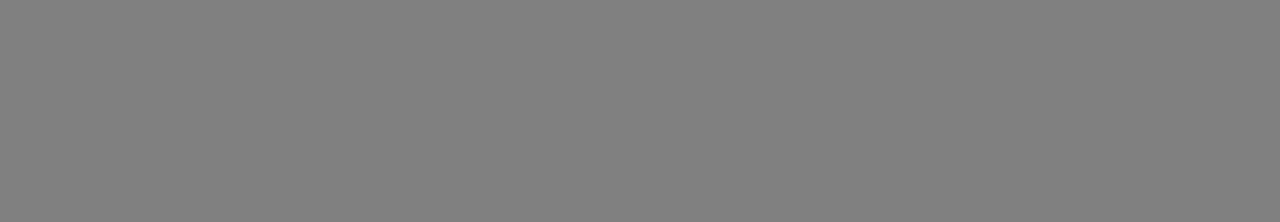
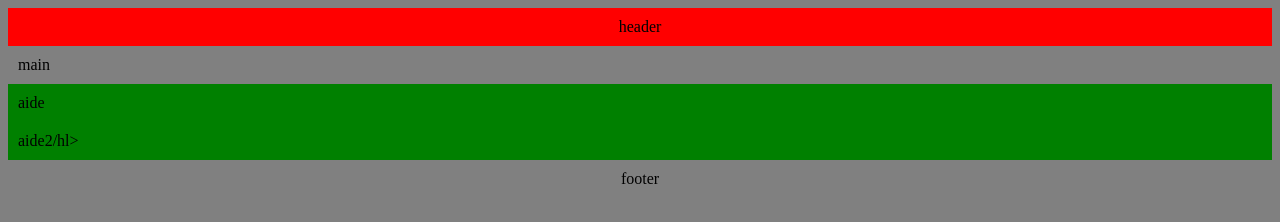
Before and after one commit to g1727010/web2-6, a plain HTML site: page index.html in a window 1280 px wide. Drawn offline with Linux system fonts and the light colour scheme; a web font is replaced by a local one.

Commit message:
Update index.html

```diff
--- a/index.html
+++ b/index.html
@@ -7,4 +7,23 @@
     <title>練習10</title>
   </head>
   <body>
+    <header>
+      <hl>header</hl>
+    </header>
+
+    <section>
+      <hl>main</hl>
+    </section>
+
+    <aside>
+      <hl>aide</hl>
+    </aside>
+
+    <aside>
+      <hl>aide2/hl>
+    </aside>
+
+    <footer>
+      <hl>footer</hl>
+    </footer>
   </body>
```
